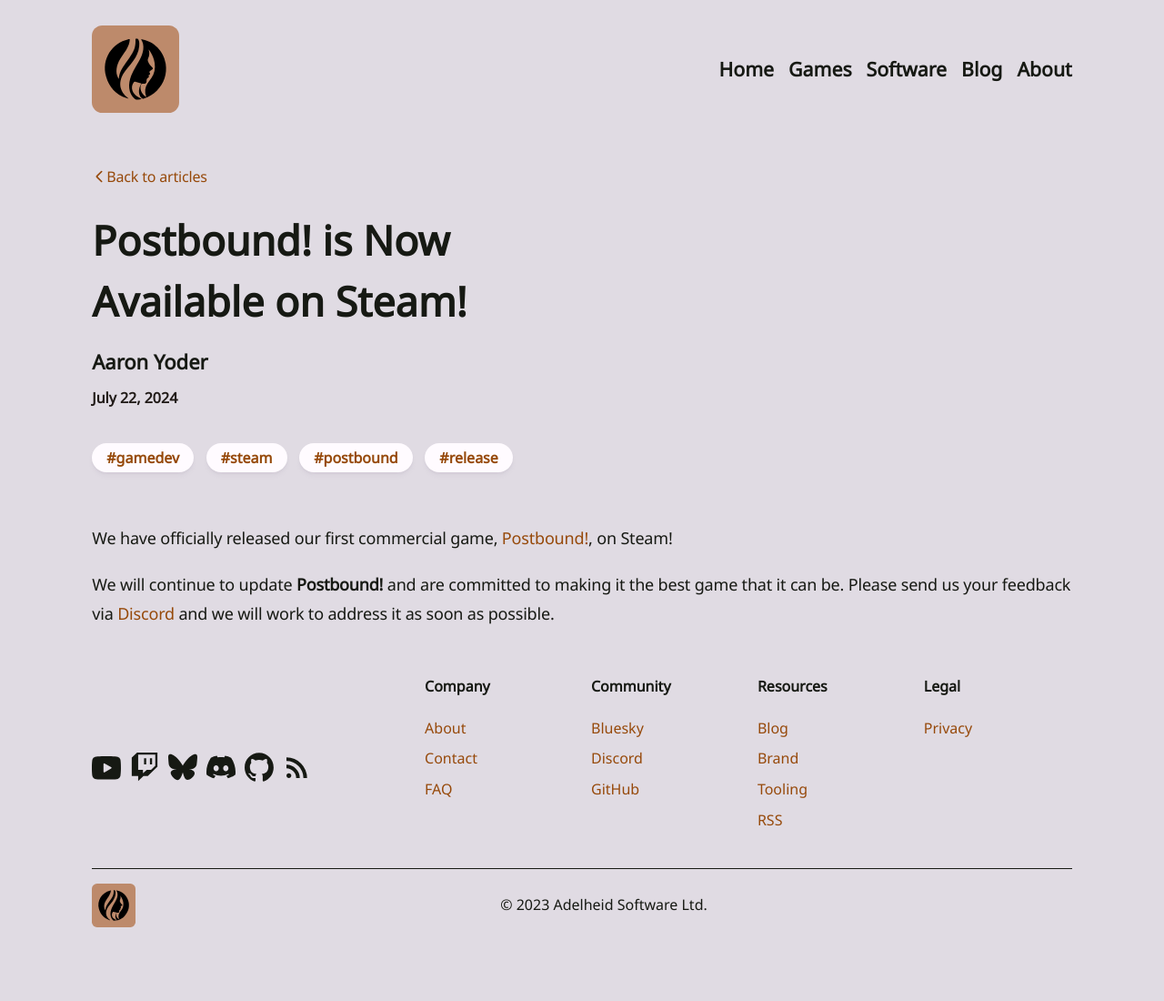
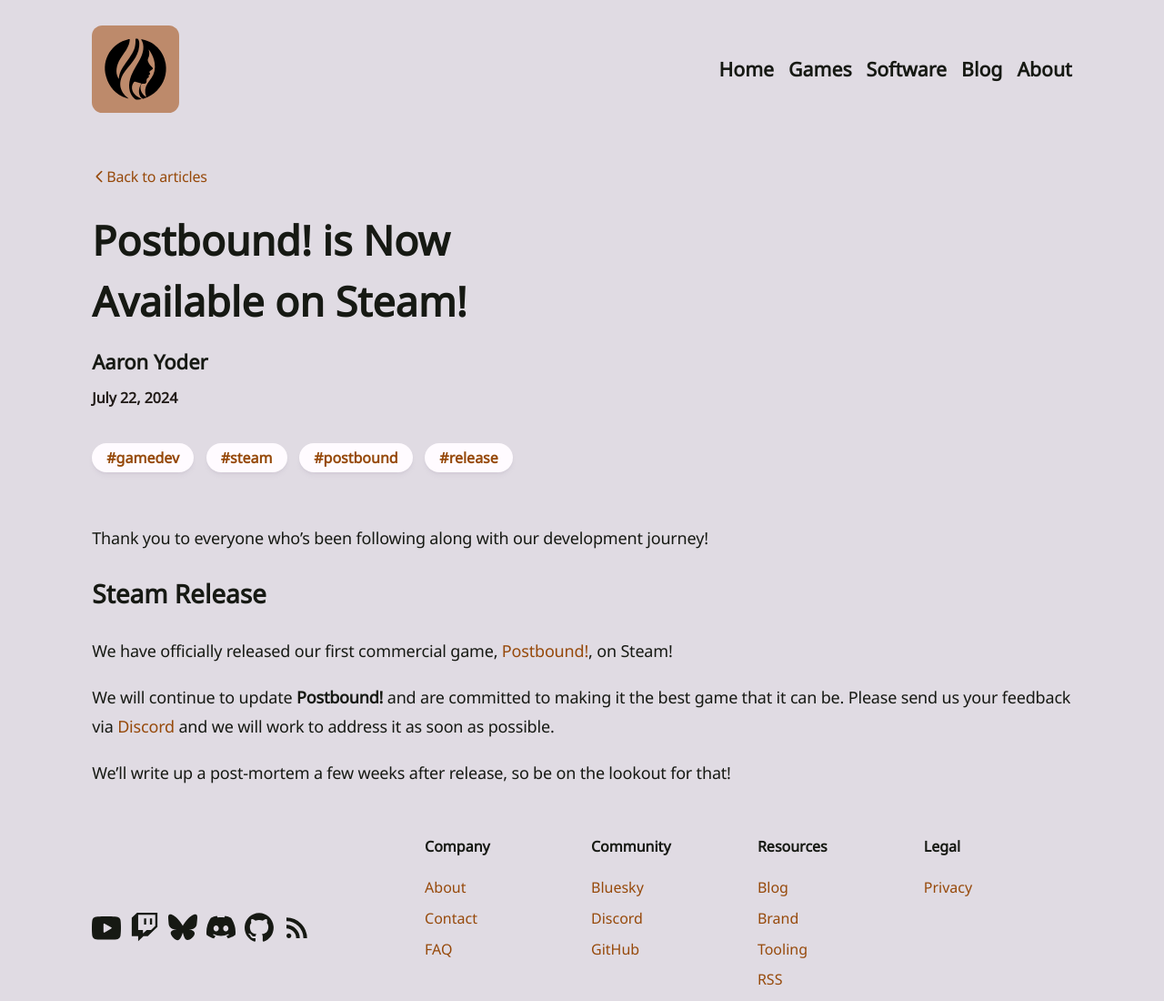
Before and after one commit to adelheidsoftware/adelheid-website, an Astro site: page /blog/postbound-is-now-available-on-steam in a window 1280 px wide. Shown: the top 1100 px of the page at 91% size. Before the commit the page ends 1043 px from the top, so only its background shows below. Built offline with nearby package versions, Linux system fonts and the light colour scheme; Astro itself is replaced by a stand-in of ours; a web font is replaced by a local one.

Commit message:
Update postbound-is-now-available-on-steam.md

```diff
--- a/src/content/posts/postbound-is-now-available-on-steam.md
+++ b/src/content/posts/postbound-is-now-available-on-steam.md
@@ -7,6 +7,12 @@
 tags: ['gamedev', 'steam', 'postbound', 'release']
 ---
 
+Thank you to everyone who's been following along with our development journey!
+
+## Steam Release
+
 We have officially released our first commercial game, [Postbound!](https://store.steampowered.com/app/2788760/Postbound/), on Steam!
 
 We will continue to update **Postbound!** and are committed to making it the best game that it can be. Please send us your feedback via [Discord](https://discord.gg/8uWduVrUUa) and we will work to address it as soon as possible.
+
+We'll write up a post-mortem a few weeks after release, so be on the lookout for that!
```
